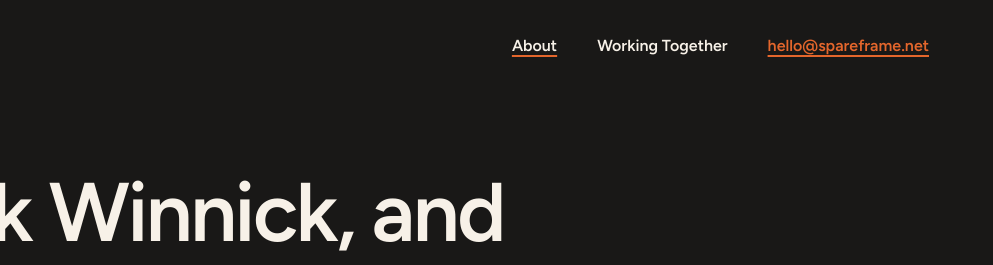
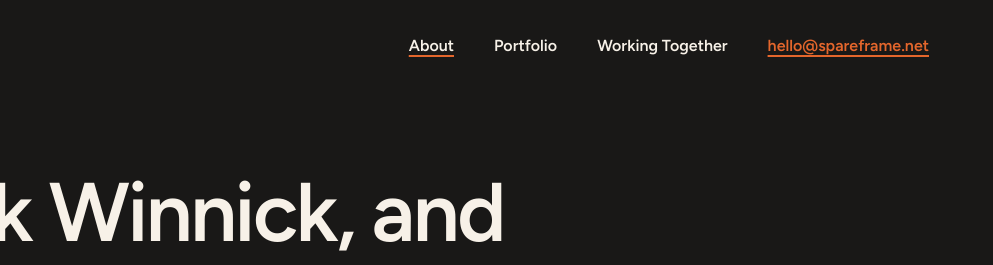
Before and after one commit to ZakWinnick/SpareFrameStudios, a plain HTML site: page about.html in a window 1280 px wide. Shown: the top 265 px of the page, 287-1280 px from the left. Drawn offline with Linux system fonts and the light colour scheme.

Commit message:
Link Spare Frame’s VSCO portfolio from the main navigation

```diff
--- a/about.html
+++ b/about.html
@@ -27,6 +27,7 @@
     <a class="head-logo" href="index.html" aria-label="Spare Frame Studios Home"><img src="assets/logo-reverse.svg" alt="" width="194" height="38"></a>
     <nav class="head-nav" aria-label="Main">
       <a href="about.html" aria-current="page">About</a>
+      <a href="https://spareframe.studio/">Portfolio</a>
       <a href="working-together.html">Working Together</a>
     </nav>
     <a class="head-mail" href="mailto:hello@spareframe.net">hello@spareframe.net</a>
```
Also changed, not shown: index.html (+1 -0 lines), work.html (+1 -0 lines), working-together.html (+1 -0 lines).
